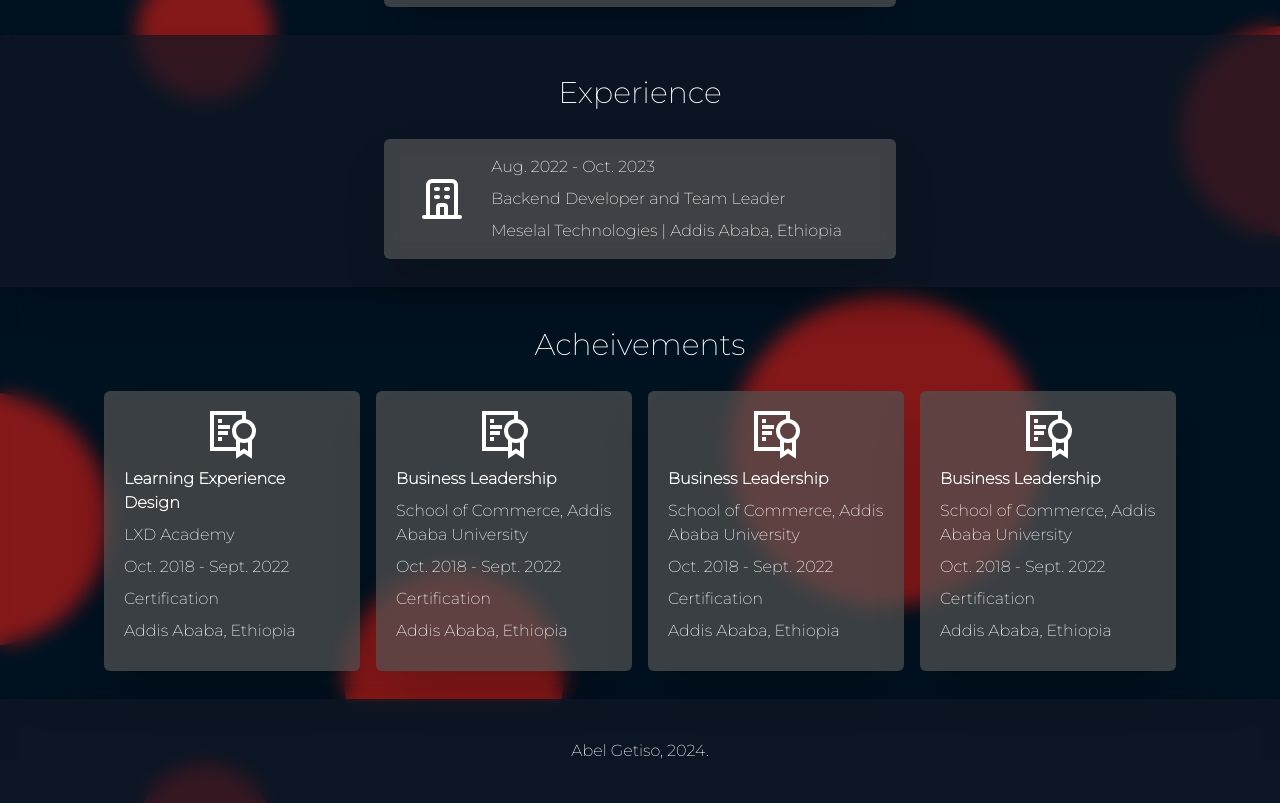
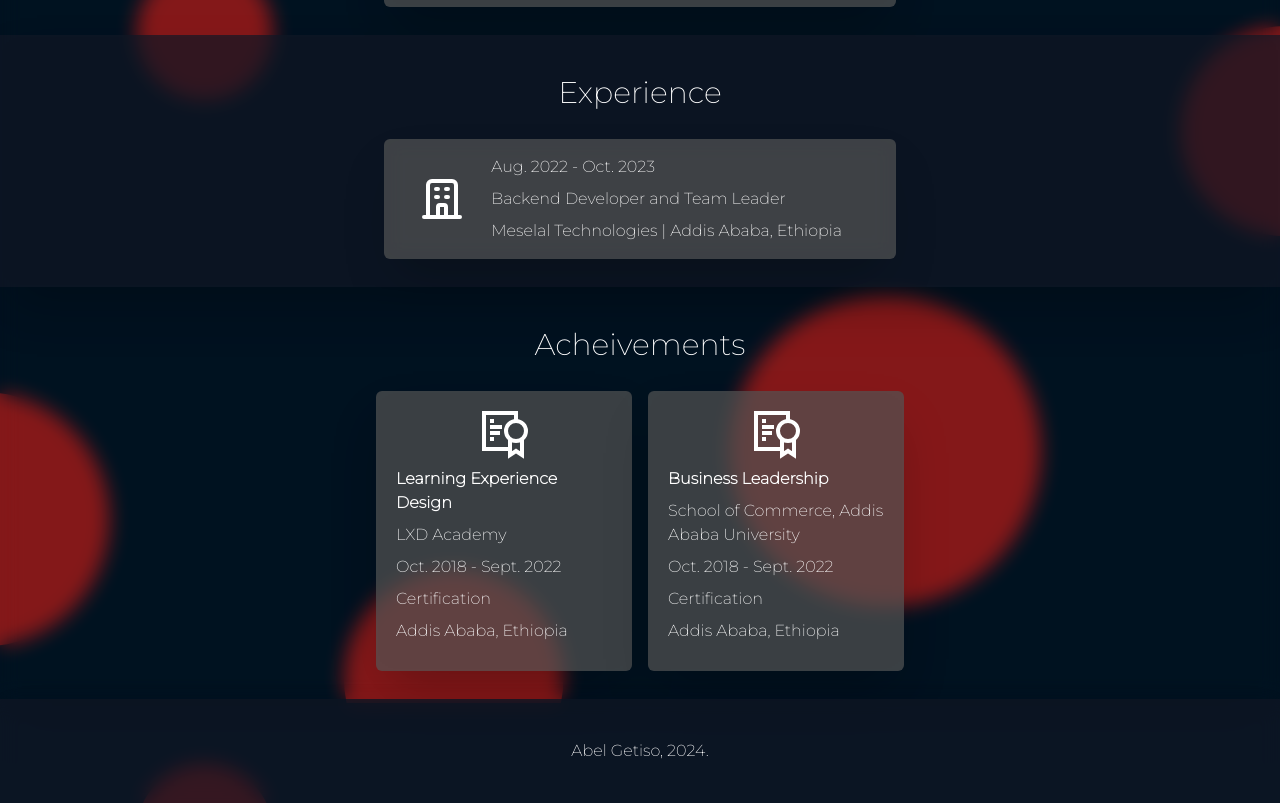
Before and after one commit to wolfByte125/portfolio, a Next.js app: page /about in a window 1280 px wide. Shown: the part 897-1700 px from the top of the page. Built offline with nearby package versions, Linux system fonts and the light colour scheme.

Commit message:
feat: achievements correction;

```diff
--- a/app/about/page.tsx
+++ b/app/about/page.tsx
@@ -35,26 +35,6 @@ export default function page() {
       title: "Learning Experience Design",
       icon: <GrCertificate size="48px" />,
       institution: "LXD Academy",
-      type: "Training",
-      take_away: "Certification",
-      location: "Addis Ababa, Ethiopia",
-      start_date: "Oct. 2018",
-      end_date: "Sept. 2022",
-    },
-    {
-      title: "Business Leadership",
-      icon: <GrCertificate size="48px" />,
-      institution: "School of Commerce, Addis Ababa University",
-      type: "Training",
-      take_away: "Certification",
-      location: "Addis Ababa, Ethiopia",
-      start_date: "Oct. 2018",
-      end_date: "Sept. 2022",
-    },
-    {
-      title: "Business Leadership",
-      icon: <GrCertificate size="48px" />,
-      institution: "School of Commerce, Addis Ababa University",
       type: "Training",
       take_away: "Certification",
       location: "Addis Ababa, Ethiopia",
```
